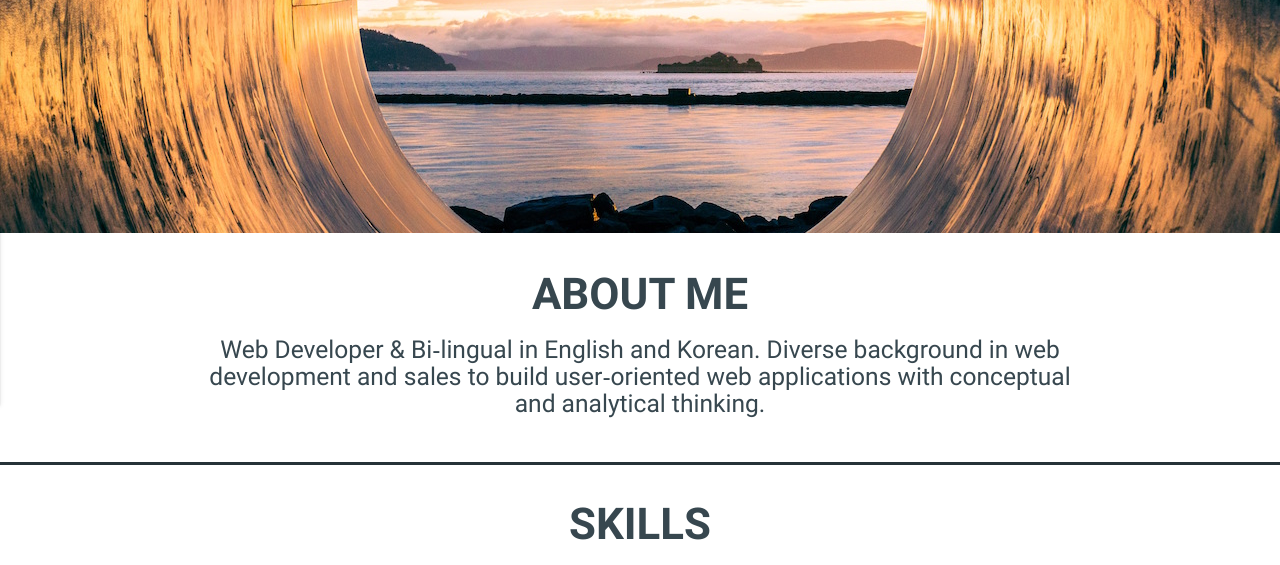
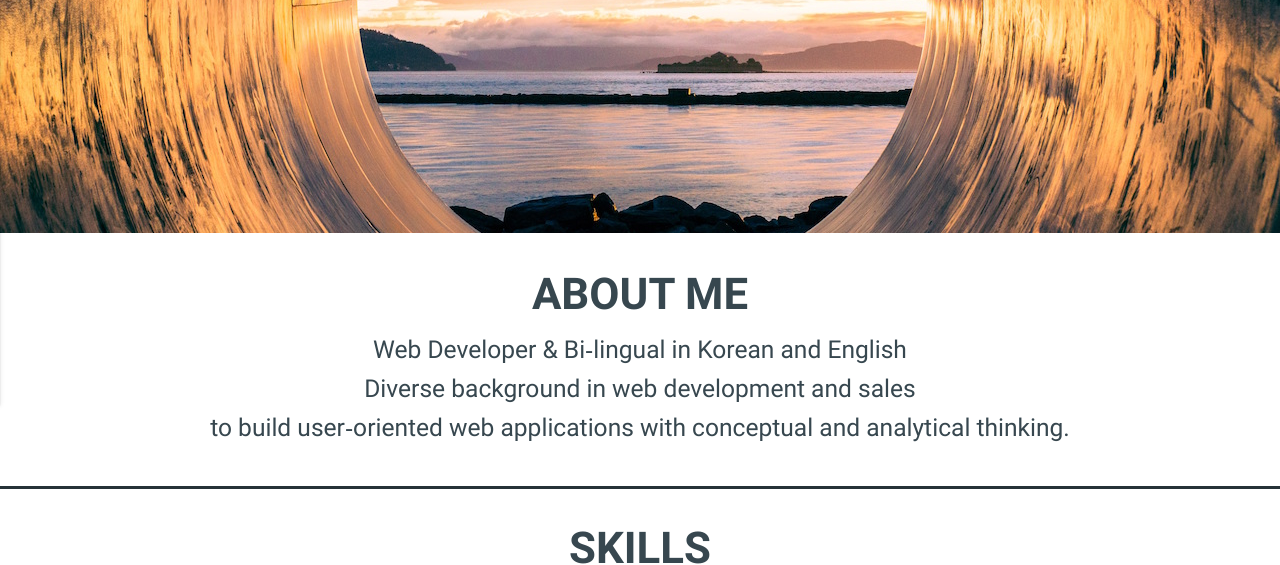
Before and after one commit to sungjin0426/sungjin0426.github.io, a plain HTML site: page index.html in a window 1280 px wide. Shown: the part 456-1021 px from the top of the page. Drawn offline with nearby package versions, Linux system fonts and the light colour scheme.

Commit message:
about me

```diff
--- a/index.html
+++ b/index.html
@@ -31,7 +31,7 @@
           <li><a href="#contact">Contact</a></li>
           <p class='nav-about-me-name'>Sung Jin Lee</p>
           <p class='nav-about-me-location'>San Francisco, California, USA</p>
-          <p class='nav-about-me-description'>Web Developer & Bi‐lingual in English and Korean. Diverse background in web development and sales to build user‐oriented web applications with conceptual and analytical thinking.</p>
+          <p class='nav-about-me-description'>Web Developer & Bi‐lingual in Korean and English. Diverse background in web development and sales to build user‐oriented web applications with conceptual and analytical thinking.</p>
           <li class='nav-link'>
             <a href="https://github.com/sungjin0426" target="_blank"><i class="fa fa-github fa-2x" aria-hidden="true"></i>
               sungjin0426
@@ -77,7 +77,9 @@
   <div class="container">
     <div class="section">
       <h3 id="about" class="center">About me</h3>
-      <h5 class="center">Web Developer & Bi‐lingual in English and Korean. Diverse background in web development and sales to build user‐oriented web applications with conceptual and analytical thinking.</h5>
+      <h5 class="center">Web Developer & Bi‐lingual in Korean and English </h5>
+      <h5 class="center">Diverse background in web development and sales</h5>
+      <h5 class="center">to build user‐oriented web applications with conceptual and analytical thinking.</h5>
       <div class="row ">
         <div class="col s12">
           <div class="icon-block">
```
